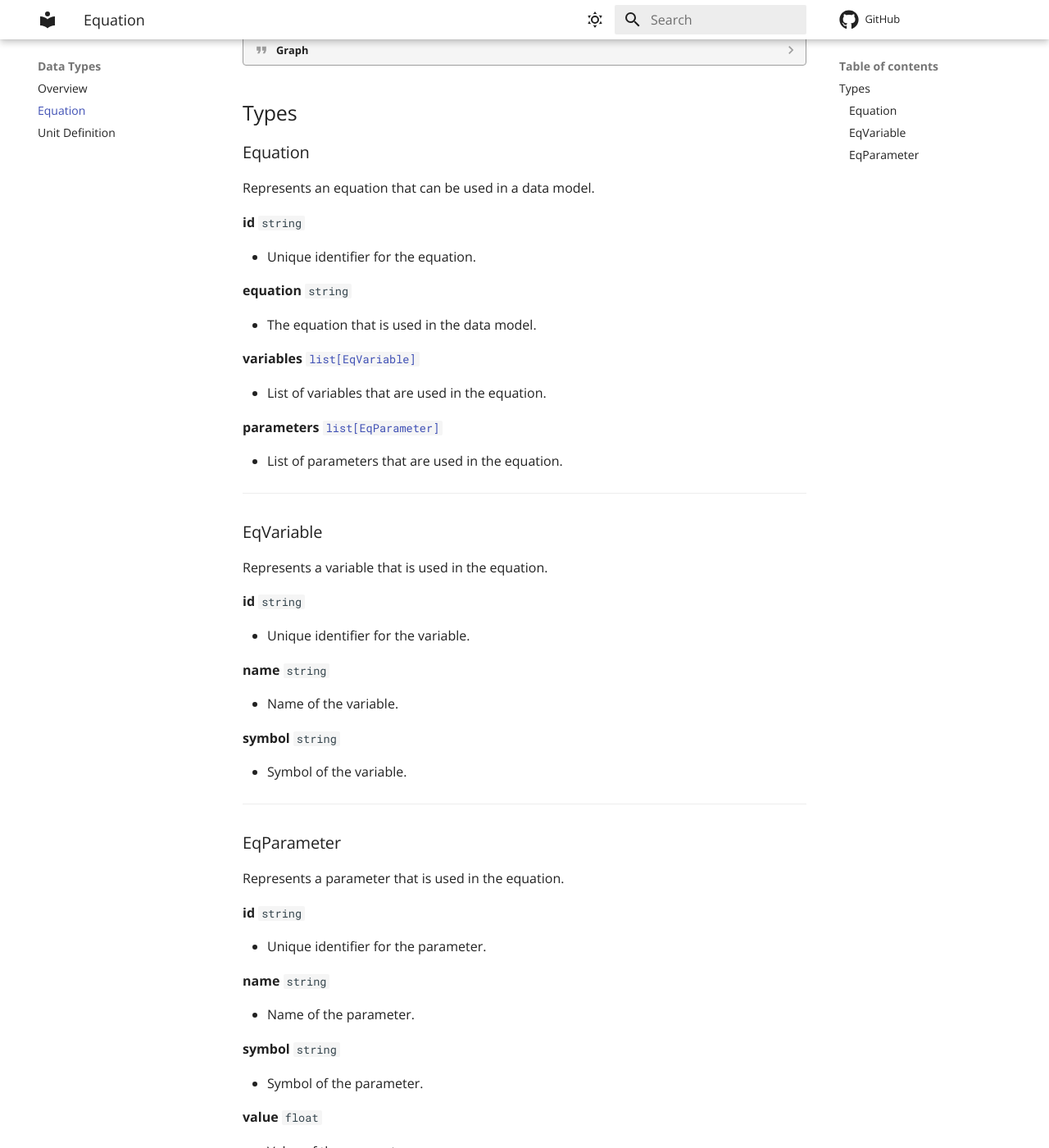
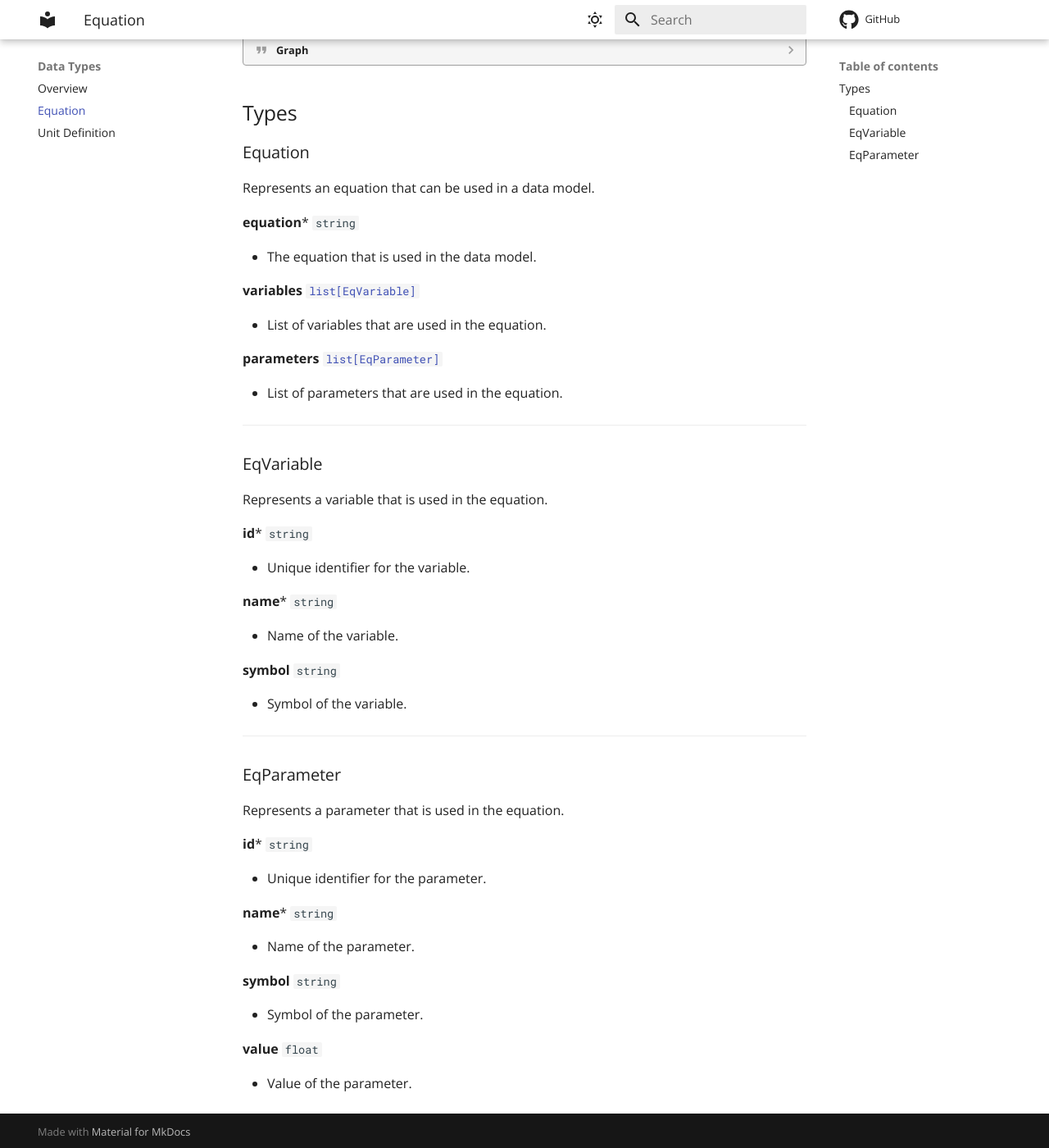
Before and after one commit to FAIRChemistry/md-models, an MkDocs documentation site: the page built from docs/types/equation.md, in a window 1280 px wide and 1400 px high, scrolled down 352 px. Shown: the whole window at 82% size. Built offline with MkDocs 1.6.1 and Material for MkDocs 9.7.7, drawn with Linux system fonts in a browser that asks for light colours; comment, search, counter and statistics services are not loaded.

Commit message:
remove `id` and set others mandatory

```diff
--- a/docs/types/equation.md
+++ b/docs/types/equation.md
@@ -23,12 +23,7 @@ This page provides comprehensive information about the structure and components
 ### Equation
 Represents an equation that can be used in a data model.
 
-__id__ `string`
-
-- Unique identifier for the equation.
-
-
-__equation__ `string`
+__equation__* `string`
 
 - The equation that is used in the data model.
 
@@ -48,12 +43,12 @@ __parameters__ [`list[EqParameter]`](#eqparameter)
 ### EqVariable
 Represents a variable that is used in the equation.
 
-__id__ `string`
+__id__* `string`
 
 - Unique identifier for the variable.
 
 
-__name__ `string`
+__name__* `string`
 
 - Name of the variable.
 
@@ -68,12 +63,12 @@ __symbol__ `string`
 ### EqParameter
 Represents a parameter that is used in the equation.
 
-__id__ `string`
+__id__* `string`
 
 - Unique identifier for the parameter.
 
 
-__name__ `string`
+__name__* `string`
 
 - Name of the parameter.
 
```
Also changed, not shown: types/equation/equation.md (+5 -9 lines), 3 other files.
